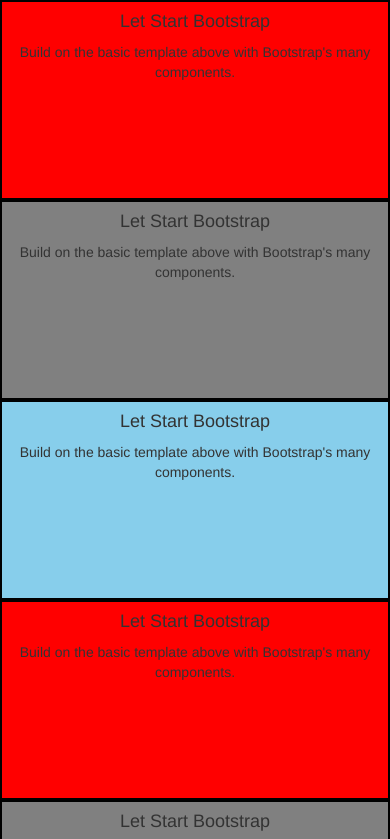
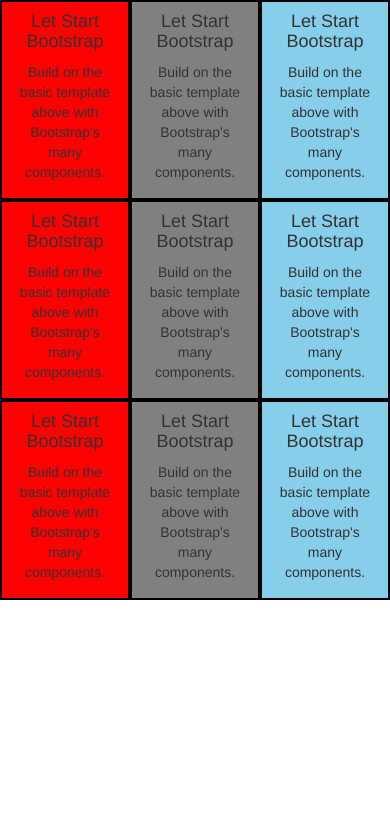
Before and after one commit to asifaumi/cls08_ass.01, a plain HTML site: page index.html in a window 390 px wide. Shown: the top 839 px of the page. Drawn offline with Linux system fonts and the light colour scheme.

Commit message:
Update index.html

```diff
--- a/index.html
+++ b/index.html
@@ -14,17 +14,17 @@
     <div class="container">
       <!-- first-line -->
       <div class="row">
-        <div class=" first red col-lg-4">
+        <div class=" first red col-lg-4 col-md-4 col-sm-4 col-xs-4">
           <h4>Let Start Bootstrap</h4>
           <p>Build on the basic template above with Bootstrap's many components.</p>
         </div>
 
-       <div class="second gray col-lg-4">
+       <div class="second gray col-lg-4 col-md-4 col-sm-4 col-xs-4">
           <h4>Let Start Bootstrap</h4>
           <p>Build on the basic template above with Bootstrap's many components.</p>
         </div>
 
-        <div class="third skyblue col-lg-4">
+        <div class="third skyblue col-lg-4 col-md-4 col-sm-4 col-xs-4">
           <h4>Let Start Bootstrap</h4>
           <p>Build on the basic template above with Bootstrap's many components.</p>
         </div>
@@ -32,17 +32,17 @@
 
       <!-- secondline -->
       <div class="row">
-        <div class=" first red col-lg-6">
+        <div class=" first red col-lg-6 col-md-6 col-sm-6 col-xs-4">
           <h4>Let Start Bootstrap</h4>
           <p>Build on the basic template above with Bootstrap's many components.</p>
         </div>
 
-          <div class="second gray col-lg-4">
+          <div class="second gray col-lg-4 col-md-4 col-sm-4 col-xs-4">
             <h4>Let Start Bootstrap</h4>
             <p>Build on the basic template above with Bootstrap's many components.</p>
         </div>
 
-          <div class="third skyblue col-lg-2">
+          <div class="third skyblue col-lg-2 col-md-2 col-sm-2 col-xs-4">
             <h4>Let Start Bootstrap</h4>
             <p>Build on the basic template above with Bootstrap's many components.</p>
           </div>
@@ -51,65 +51,21 @@
       <!-- third-line -->
 
       <div class="row">
-        <div class=" first red col-lg-2">
+        <div class=" first red col-lg-2 col-md-2 col-sm-2 col-xs-4">
           <h4>Let Start Bootstrap</h4>
           <p>Build on the basic template above with Bootstrap's many components.</p>
         </div>
 
-        <div class="second gray col-lg-8">
+        <div class="second gray col-lg-8 col-md-8 col-sm-8 col-xs-4">
           <h4>Let Start Bootstrap</h4>
           <p>Build on the basic template above with Bootstrap's many components.</p>
         </div>
 
-        <div class="third skyblue col-lg-2">
+        <div class="third skyblue col-lg-2 col-md-2 col-sm-2 col-xs-4">
           <h4>Let Start Bootstrap</h4>
           <p>Build on the basic template above with Bootstrap's many components.</p>
         </div>
       </div>
-
-
-
-
-
-
-
-
-
-
-
-
-
-
-
-
-
-
-
-
-
-
-
-
-
-
-
-
-
-
-
-
-
-
-
-
-
-
-
-
-
-
     </div>
-
-
   </body>
 </html>
```
